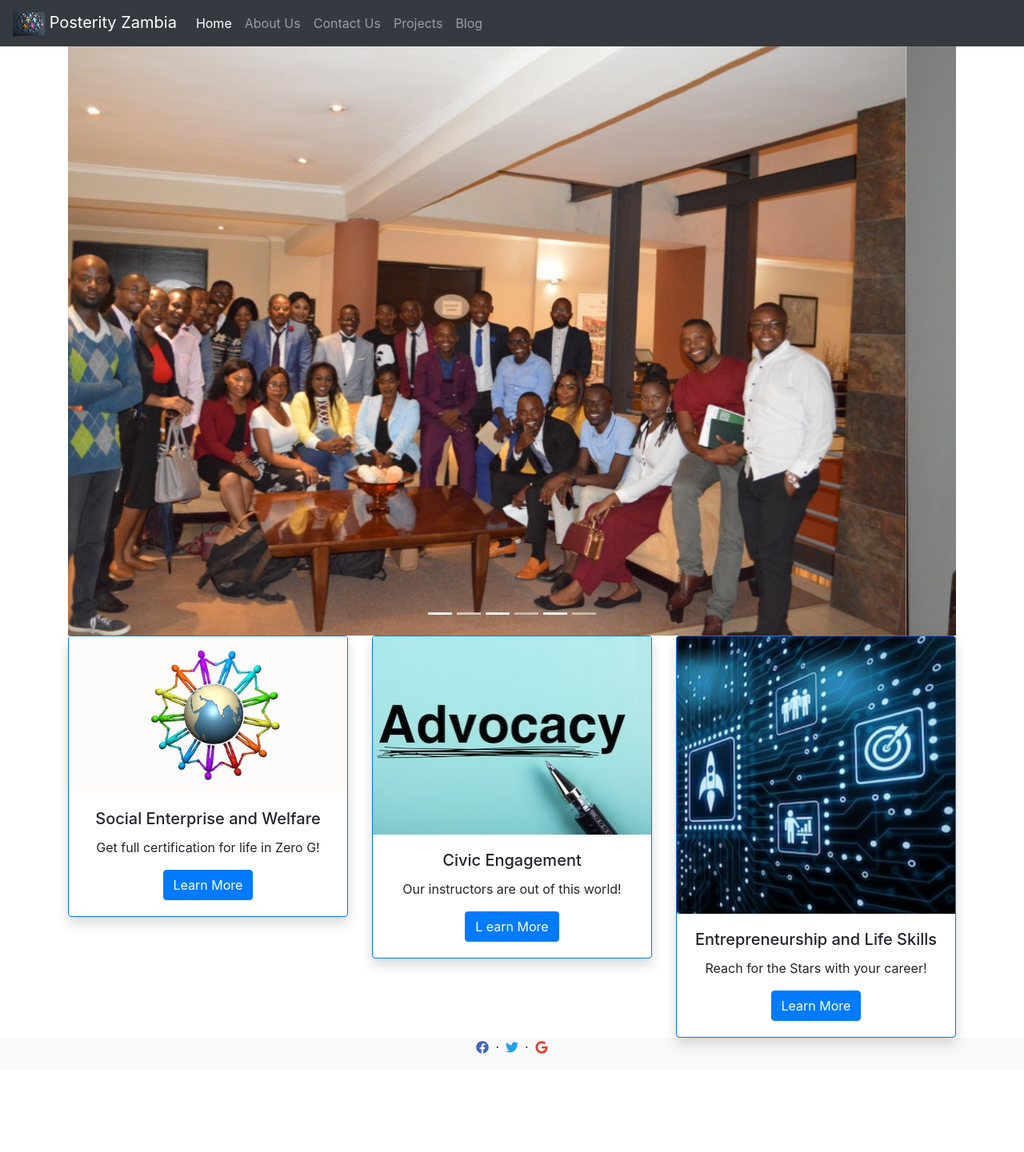
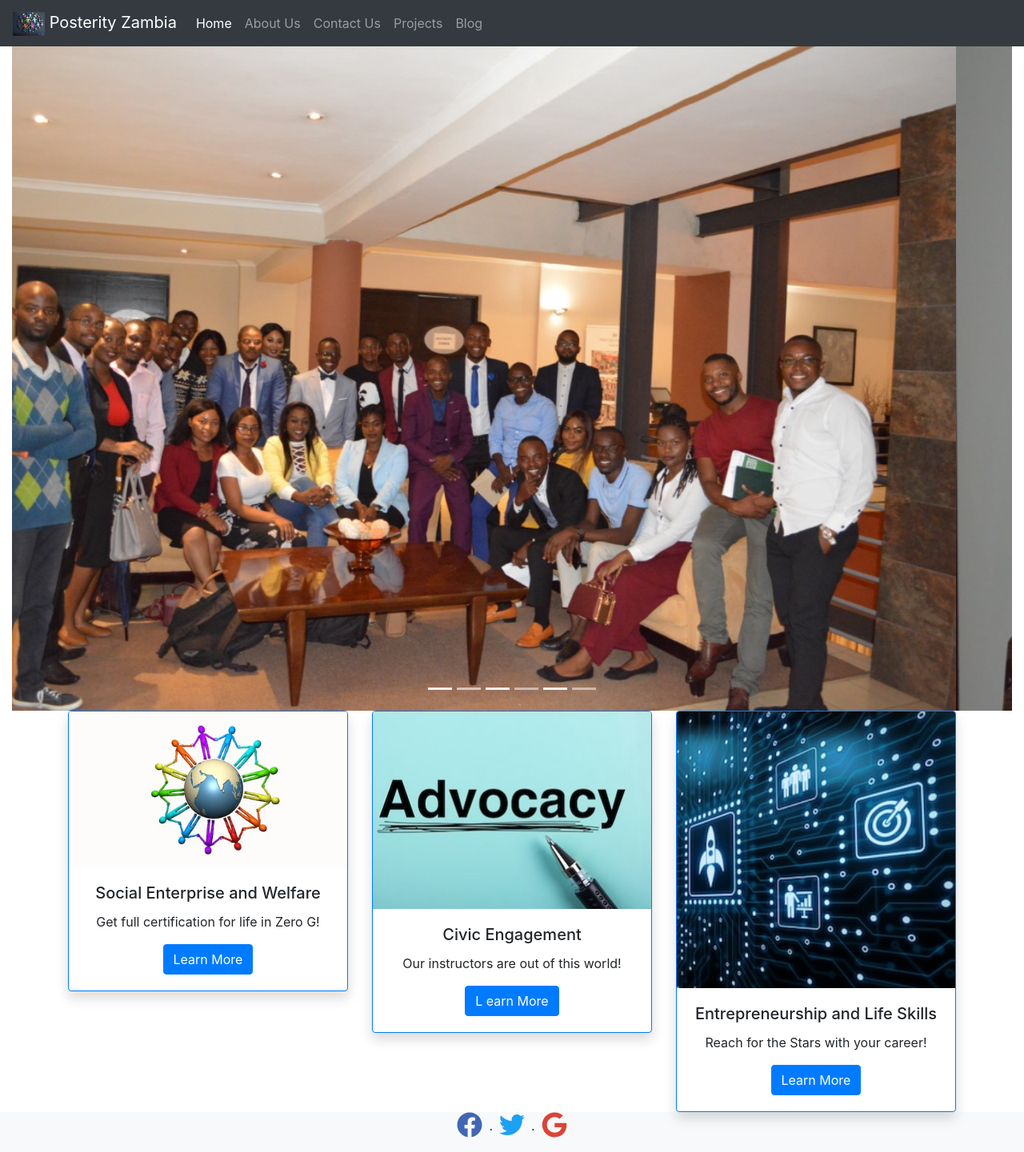
Before and after one commit to DamianoSilverhand/dalc-learn, a React (Create React App) app: page / in a window 1280 px wide. Shown: the whole page at 80% size. Before the commit the page ends 1338 px from the top, so only its background shows below. Built offline with nearby package versions, Linux system fonts and the light colour scheme.

Commit message:
increased size of social icons and removed carousel controls

```diff
--- a/src/components/Carousel.js
+++ b/src/components/Carousel.js
@@ -3,7 +3,7 @@ import { img01, img02, img03, img04, img05, img06 } from '../images';
 
 function Carousel(){
 	return(
-		    <div className="container">
+		    <div className="container-fluid">
         <div className="row">
           <div className="col mb-4 mb-lg-0">
             <div id="carouselExampleIndicators"  className="carousel slide" data-ride="carousel">
--- a/src/components/Footer.js
+++ b/src/components/Footer.js
@@ -14,11 +14,11 @@ function Footer() {
 		    <div className="row">
 		    <div className="col">
 		    <ul className="list-inline text-center">
-		    <li className="list-inline-item"><a href="#" style={{color:iconColors.facebook}}><FontAwesomeIcon icon={['fab', 'facebook']} /></a></li>
+		    <li className="list-inline-item"><a href="https://www.facebook.com/279271898900830/" target="_blank" style={{color:iconColors.facebook}}><FontAwesomeIcon icon={['fab', 'facebook']} size="2x" /></a></li>
 		    <li className="list-inline-item">&middot;</li>
-		    <li className="list-inline-item"><a href="#" style = {{color:iconColors.twitter}}><FontAwesomeIcon icon={['fab', 'twitter']} /></a></li>
+		    <li className="list-inline-item"><a href="#" style = {{color:iconColors.twitter}}><FontAwesomeIcon icon={['fab', 'twitter']} size="2x" /></a></li>
 		    <li className="list-inline-item">&middot;</li>
-		    <li className="list-inline-item"><a href="#" style={{color:iconColors.gmail}}><FontAwesomeIcon icon={['fab', 'google']} /></a></li>
+		    <li className="list-inline-item"><a href="#" style={{color:iconColors.gmail}}><FontAwesomeIcon icon={['fab', 'google']} size="2x" /></a></li>
 		    </ul>
 		    </div>
 		    </div>
--- a/src/pages/Home.js
+++ b/src/pages/Home.js
@@ -12,7 +12,7 @@ function Home() {
           <div className="card-body">
             <h5 className="card-title">Social Enterprise and Welfare</h5>
             <p className="card-text">Get full certification for life in Zero G!</p>
-            <a href="lesson-1.html"  className="btn btn-primary stretched-link" >Learn More</a>
+            <a href="#"  className="btn btn-primary stretched-link" >Learn More</a>
           </div>
         </div>
       </div>
@@ -22,7 +22,7 @@ function Home() {
           <div className="card-body">
             <h5 className="card-title">Civic Engagement</h5>
             <p className="card-text">Our instructors are out of this world!</p>
-            <a href="lesson-1.html"  className="btn btn-primary stretched-link" >L
+            <a href="#"  className="btn btn-primary stretched-link" >L
 earn More</a>
           </div>
         </div>
@@ -33,7 +33,7 @@ earn More</a>
           <div className="card-body">
             <h5 className="card-title">Entrepreneurship and Life Skills</h5>
             <p className="card-text">Reach for the Stars with your career!</p>
-           <a href="lesson-1.html"  className="btn btn-primary stretched-link" >Learn More</a>
+           <a href="#"  className="btn btn-primary stretched-link" >Learn More</a>
           </div>
         </div>
       </div>
```
